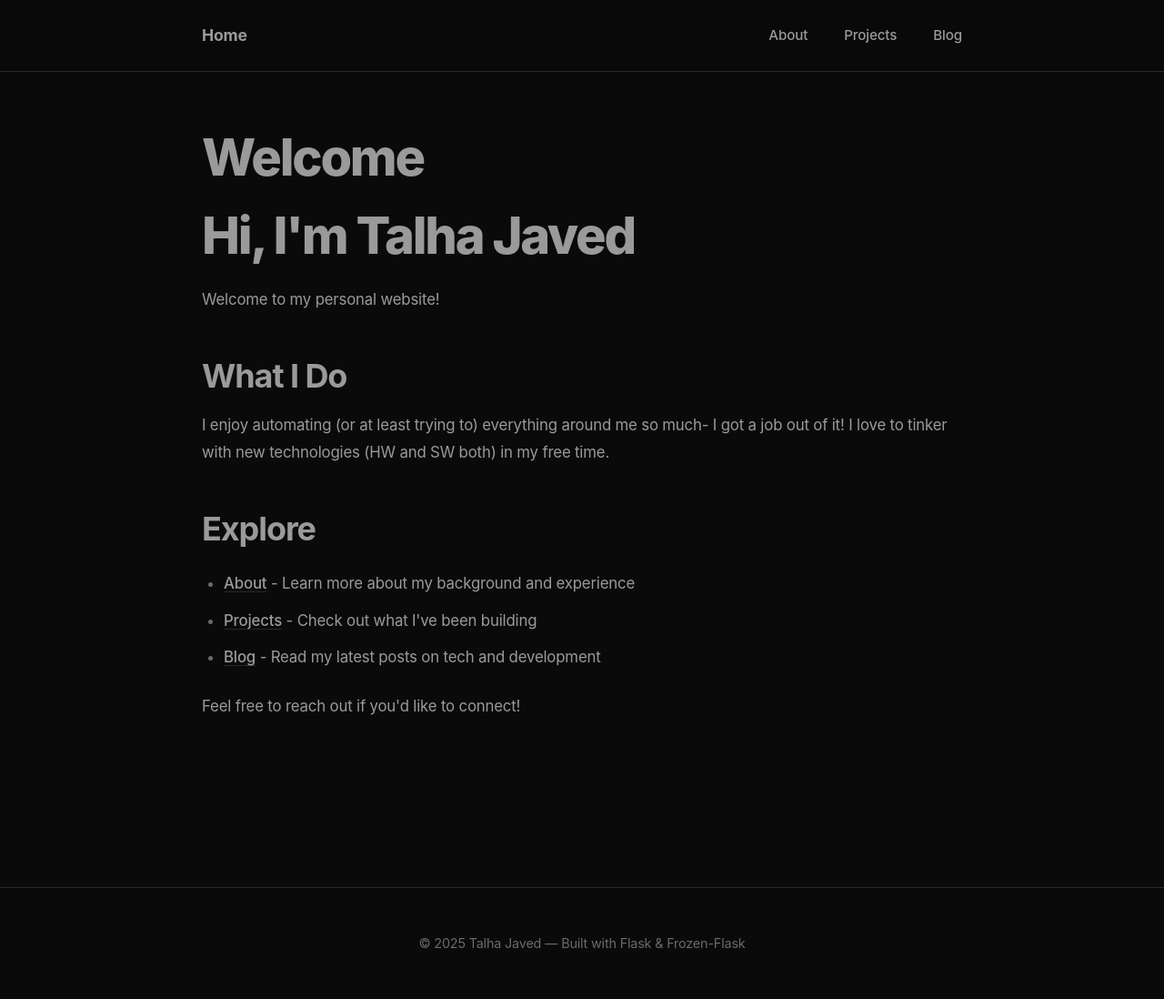
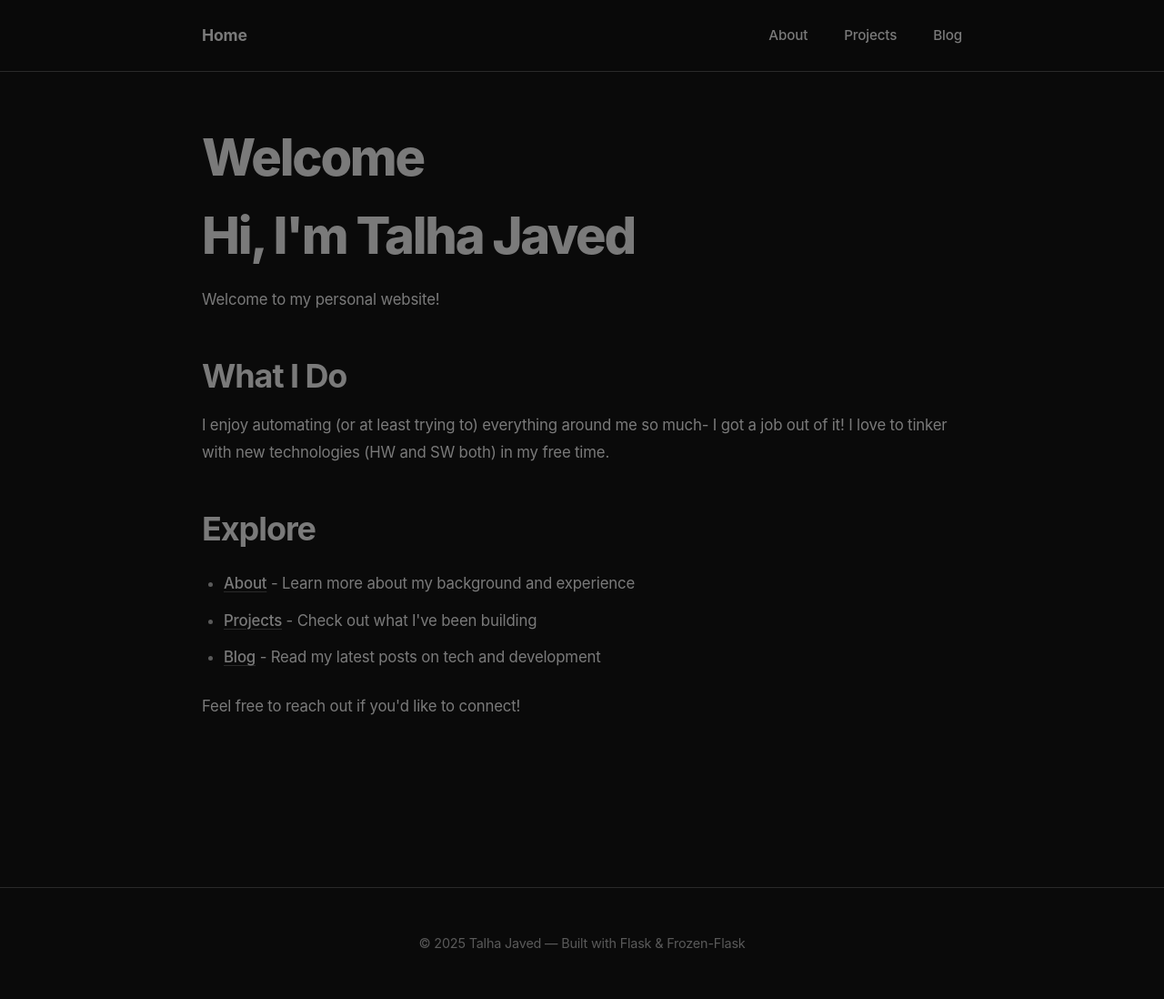
Before and after one commit to talhajav/talhajaved, a Flask app: page / in a window 1280 px wide. Shown: the whole page at 91% size. Run offline with Flask 3, Linux system fonts and the light colour scheme.

Commit message:
darker text pls

```diff
--- a/templates/base.html
+++ b/templates/base.html
@@ -9,8 +9,8 @@
         :root {
             --bg-primary: #0a0a0a;
             --bg-secondary: #1a1a1a;
-            --text-primary: #9a9a9a;
-            --text-secondary: #6a6a6a;
+            --text-primary: #7a7a7a;
+            --text-secondary: #5a5a5a;
             --text-inverse: #0a0a0a;
             --border-color: #2a2a2a;
             --hover-bg: #1a1a1a;
```
